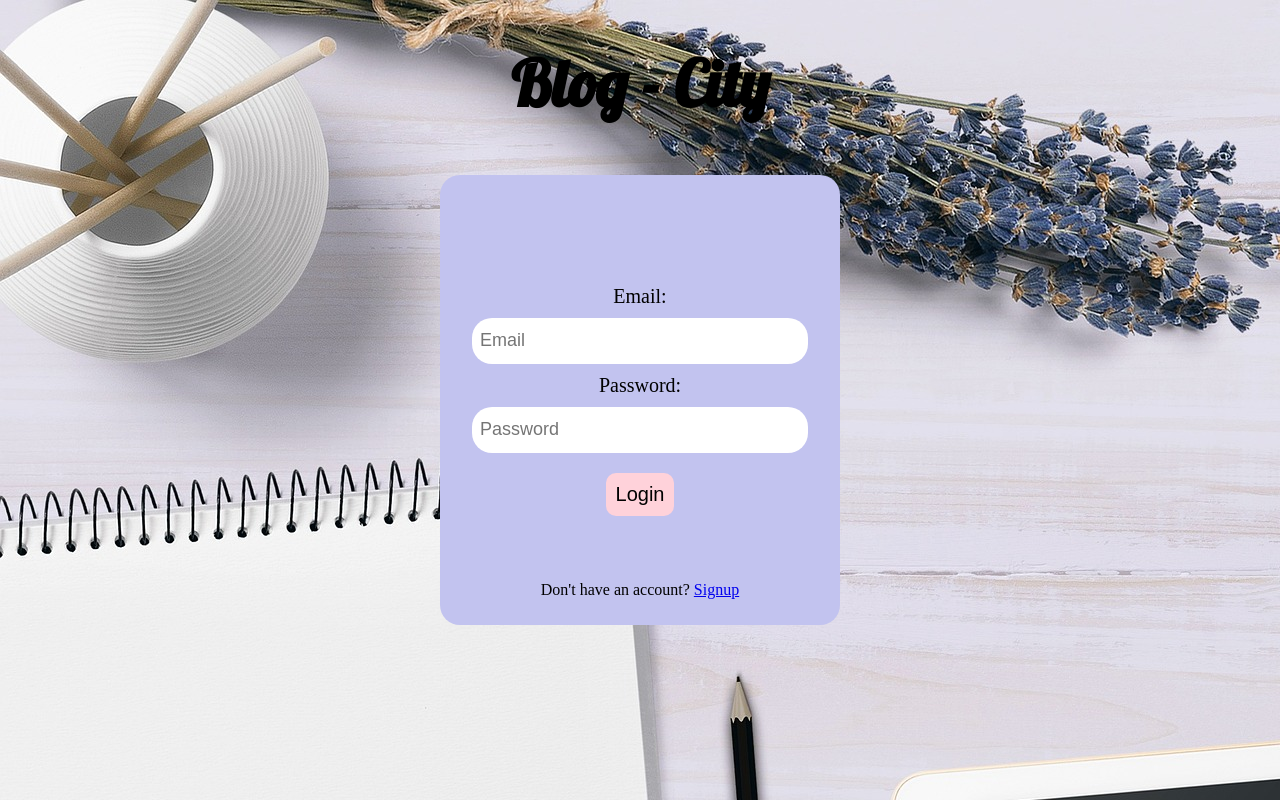
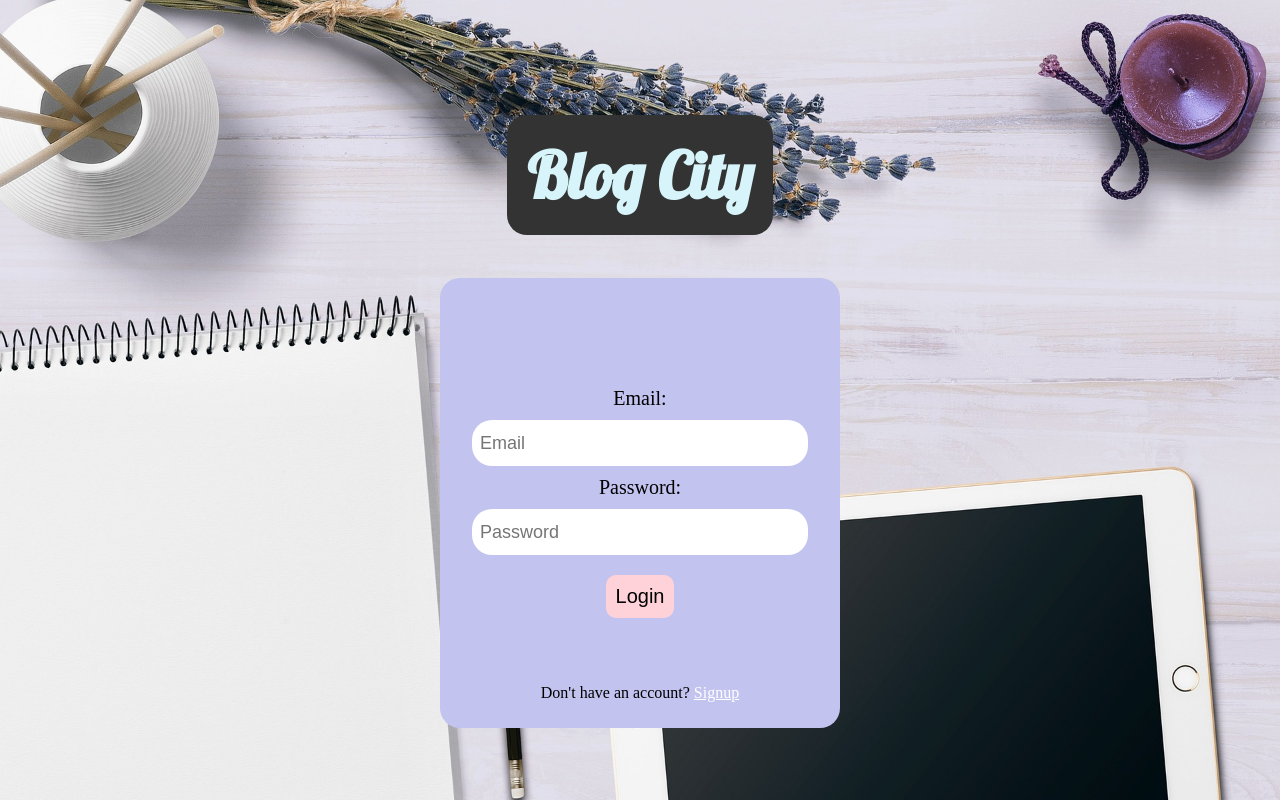
Before and after one commit to aneesh072/blog-city, a React (Create React App) app in the folder frontend/: page /login in a window 1280 px wide. Built offline with nearby package versions, Linux system fonts and the light colour scheme.

Commit message:
fixed the blog image display error

```diff
--- a/frontend/src/components/BlogPost.js
+++ b/frontend/src/components/BlogPost.js
@@ -1,27 +1,33 @@
 import React, { useEffect, useState } from 'react';
 import { useParams } from 'react-router';
 import { useAuthContext } from '../hooks/useAuthContext';
+import axios from 'axios';
 
 const BlogPost = () => {
-  const [blog, setBlog] = useState({});
+  const [blog, setBlog] = useState(null);
   const params = useParams();
   const { user } = useAuthContext();
 
   useEffect(() => {
     const fetchBlog = async () => {
-      const response = await fetch('/api/blogs/' + params.blogId, {
+      await axios
+        .get('/api/blogs/' + params.blogId, {
           headers: {
             Authorization: `Bearer ${user.token}`,
           },
+        })
+        .then((res) => {
+          setBlog(res.data);
         });
-      const json = await response.json();
-      setBlog(json);
     };
+
     fetchBlog();
   }, [params.blogId, user]);
 
   return (
     <div className="blog-post">
+      {blog ? (
+        <div>
           <h1>{blog.title}</h1>
           <p className="blog-author">
             By: <span>{blog.author}</span>
@@ -30,10 +36,10 @@ const BlogPost = () => {
             Posted on: <span>{Date.now()}</span>
           </p>
           <p className="blog-category">{blog.category}</p>
-
-      <img src={blog.image.url} alt={blog.title} />
-
-      <p className="blog-description">{blog.description}</p>
+          <p className="blog-description">{blog.description}</p>{' '}
+          <img src={blog.image.url} alt={blog.image.public_id} />
+        </div>
+      ) : null}
     </div>
   );
 };
--- a/frontend/src/components/BlogTile.js
+++ b/frontend/src/components/BlogTile.js
@@ -15,6 +15,9 @@ const BlogTile = ({ blog }) => {
           <span>{blog.category}</span>
           <h2>{blog.author}</h2>
         </div>
+        <div>
+          <p>{blog.title}</p>
+        </div>
       </div>
     </Link>
   );
--- a/frontend/src/index.css
+++ b/frontend/src/index.css
@@ -282,7 +282,7 @@ body {
 
 .signup {
   background-image: url('./assets/lav.jpeg');
-  background-blend-mode: luminosity;
+  background-size: cover;
   width: 100%;
   height: 100vh;
   display: flex;
@@ -294,10 +294,12 @@ body {
 
 .signup h1 {
   font-size: 8vh;
-  color: rgb(0, 0, 0);
+  color: #d6f4f9;
   font-family: 'Lobster', cursive;
-  position: fixed;
-  top: 0;
+  text-align: center;
+  background: #333;
+  padding: 20px;
+  border-radius: 20px;
 }
 
 .signup form {
@@ -310,8 +312,7 @@ body {
   justify-content: center;
   font-family: 'Times New Roman', Times, serif;
   font-size: 20px;
-  gap: 10px;
-  position: fixed;
+  position: relative;
 }
 
 form .credits {
@@ -341,6 +342,10 @@ form .credits {
   border-radius: 10px;
   cursor: pointer;
   margin-top: 10px;
+}
+
+.signup a {
+  color: white;
 }
 
 .option {
@@ -388,5 +393,4 @@ form .credits {
   background-color: #bdd882;
 }
 
-
 /* demo */
--- a/frontend/src/pages/Login.js
+++ b/frontend/src/pages/Login.js
@@ -3,7 +3,6 @@ import { useLogin } from '../hooks/useLogin';
 import { Link } from 'react-router-dom';
 
 const Login = () => {
-
   const [email, setEmail] = useState('');
   const [password, setPassword] = useState('');
 
@@ -16,7 +15,8 @@ const Login = () => {
 
   return (
     <div className="signup">
-      <h1>Blog - City</h1>
+      <h1>Blog City</h1>
+      <div className="info">
         <form>
           <div className="credits">
             <label>Email:</label>
@@ -45,6 +45,7 @@ const Login = () => {
           </p>
         </form>
       </div>
+    </div>
   );
 };
 
--- a/frontend/src/pages/Signup.js
+++ b/frontend/src/pages/Signup.js
@@ -16,7 +16,7 @@ const Signup = () => {
 
   return (
     <div className="signup">
-      <h1>Blog - City</h1>
+      <h1>Blog City</h1>
       <form>
         <div className="credits">
           <label>Name:</label>
```
Lines whose indentation alone changed are shown as unchanged.
